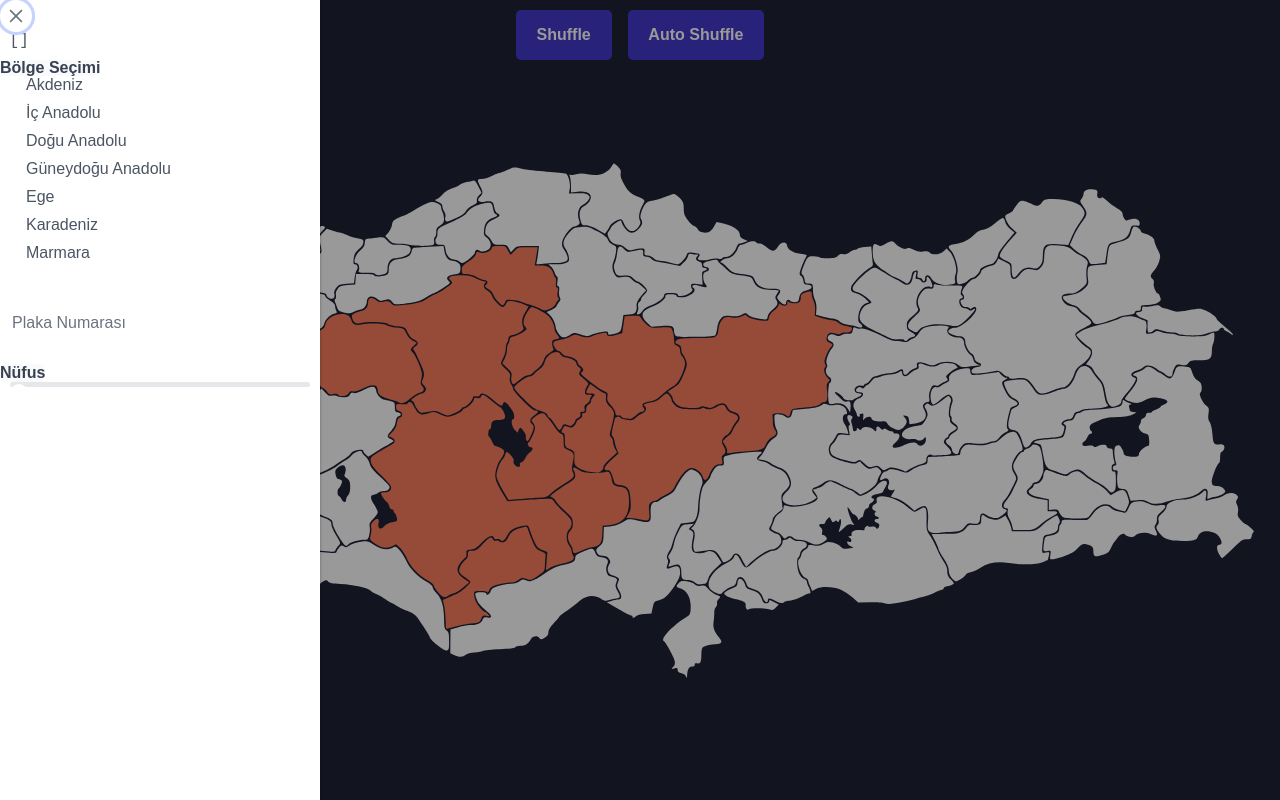
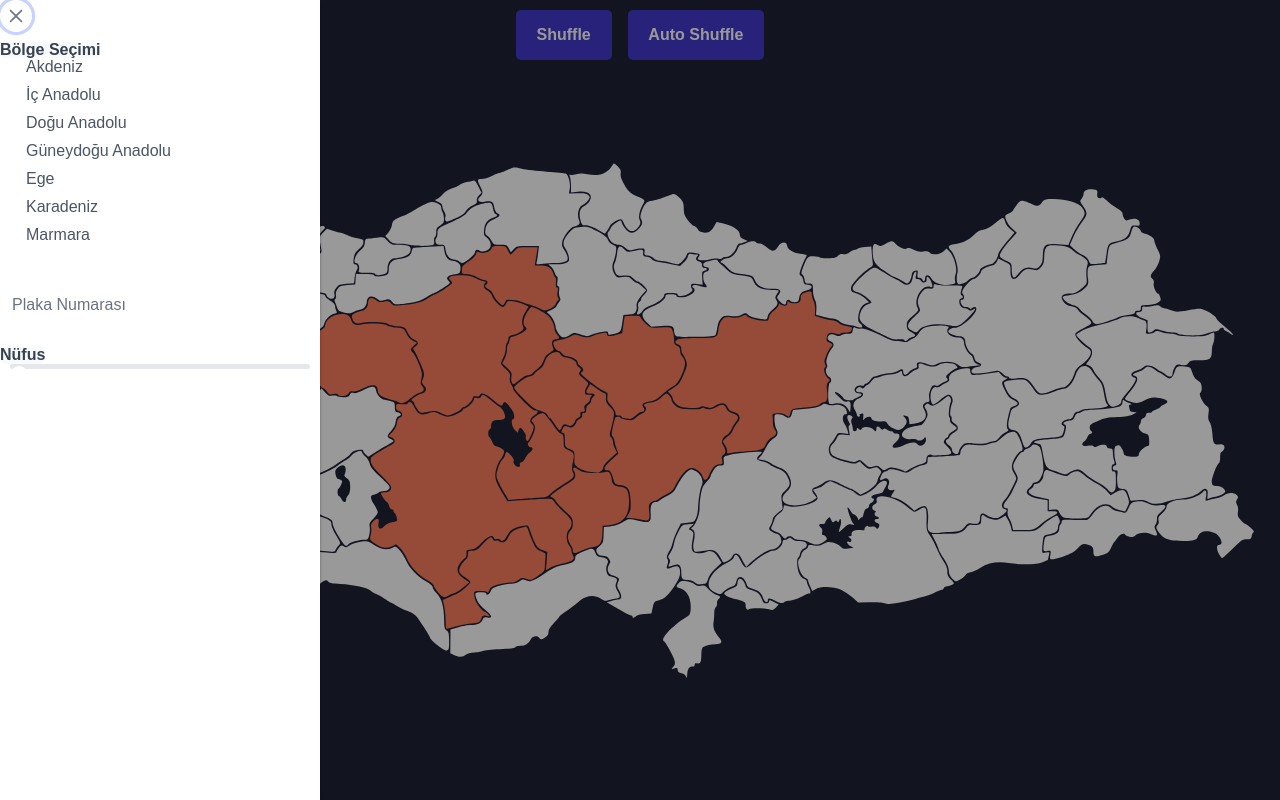
Before and after one commit to trombonist76/vue-turkey-map, a Vue app: page / in a window 1280 px wide. Shown: the top 800 px of the page. Built offline with nearby package versions, Linux system fonts and the light colour scheme; a web font is replaced by a local one.

Commit message:
[Refactor] Fix typos in the App.vue & Sidebar.

```diff
--- a/src/App.vue
+++ b/src/App.vue
@@ -68,7 +68,6 @@ const plateNumberHandler = (plateNumber) => {
 }
 
 const regionHander = (region) => {
-	console.log('region', region)
 	activeFilter.value = (city) => byRegion(city, region)
 }
 </script>
--- a/src/components/Sidebar.vue
+++ b/src/components/Sidebar.vue
@@ -68,7 +68,6 @@ const plateNumHandler = (number) => {
 
 <template>
   <Sidebar v-model:visible="props.visible" class="sidebar">
-    <pre> {{ selectedRegions }}</pre>
     <div class="content">
       <Fieldset legend="Bölge Seçimi">
         <div class="regions">
```
